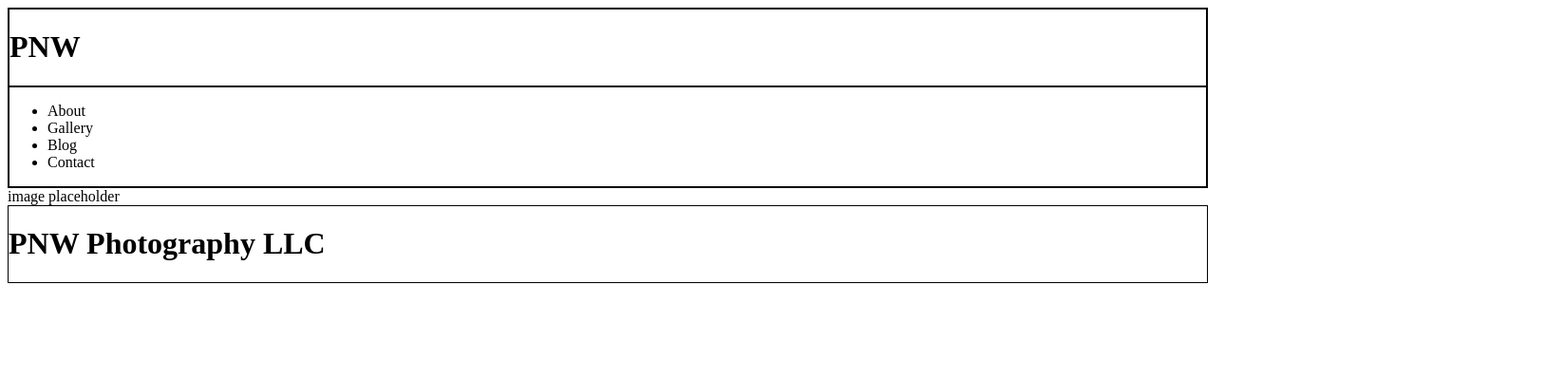
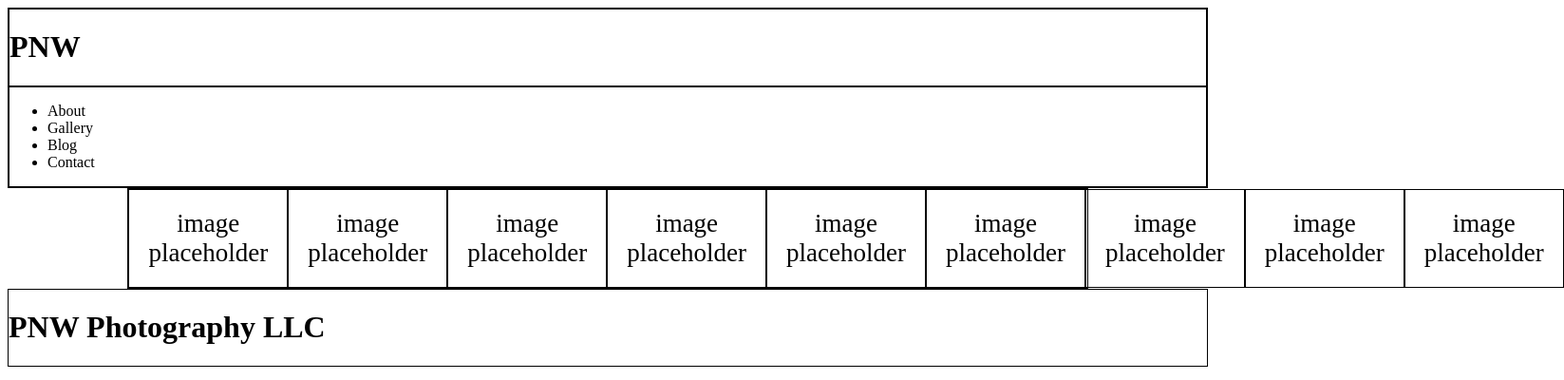
Before and after one commit to caitmp12/PNW-Portfolio, a React (Create React App) app: page / in a window 1280 px wide. Shown: the top 400 px of the page at 95% size, 1647 px wide, since content can reach past the window. Built offline with nearby package versions, Linux system fonts and the light colour scheme.

Commit message:
gallery wireframe

```diff
--- a/src/components/Gallery.js
+++ b/src/components/Gallery.js
@@ -8,6 +8,14 @@ const Gallery = (props) => {
                 <main>
                     <div className="gallery-wall">
                         <div className="gallery-item">image placeholder</div>
+                        <div className="gallery-item">image placeholder</div>
+                        <div className="gallery-item">image placeholder</div>
+                        <div className="gallery-item">image placeholder</div>
+                        <div className="gallery-item">image placeholder</div>
+                        <div className="gallery-item">image placeholder</div>
+                        <div className="gallery-item">image placeholder</div>
+                        <div className="gallery-item">image placeholder</div>
+                        <div className="gallery-item">image placeholder</div>
                     </div>
                 </main>
             </section>
--- a/src/index.css
+++ b/src/index.css
@@ -77,3 +77,20 @@ body {
 .contact {
   border: black solid 1px;
 }
+
+/* Gallery CSS */
+    /* classes */
+
+.gallery-wall {
+  display: flex;
+  border: 1px solid black;
+  margin-left: 10%;
+  margin-right: 10%;
+}
+
+.gallery-item {
+  border: 1px solid black;
+  padding: 20px;
+  font-size: 27px;
+  text-align: center;
+}
```
